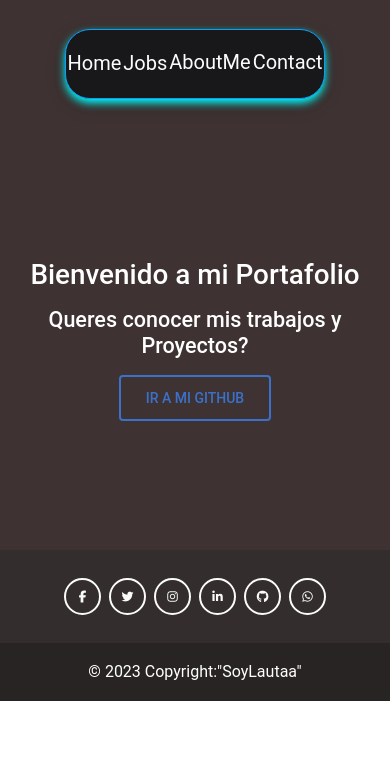
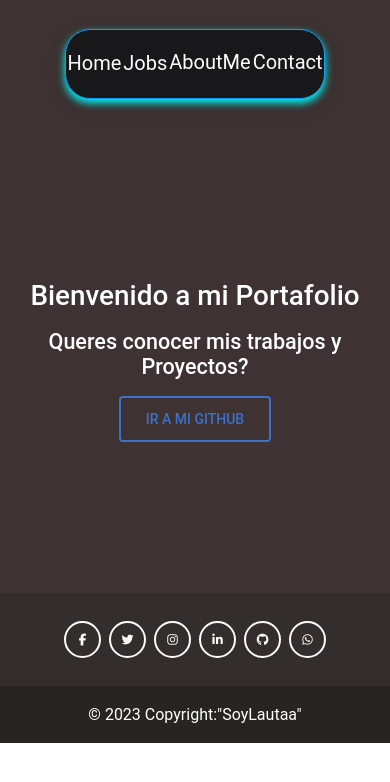
Before and after one commit to Lautaax/Portafolio-Aguilera, a React (Create React App) app: page / in a window 390 px wide. Shown: the top 782 px of the page. Built offline with nearby package versions, Linux system fonts and the light colour scheme.

Commit message:
Update Presentacion.css

```diff
--- a/src/components/NavBar/Presentacion.css
+++ b/src/components/NavBar/Presentacion.css
@@ -8,7 +8,7 @@
 
 @media only screen and (max-width: 800px) {
     .presentFondoo {
-        height: 50vh;
+        height: 55vh;
 
     }
 
```
